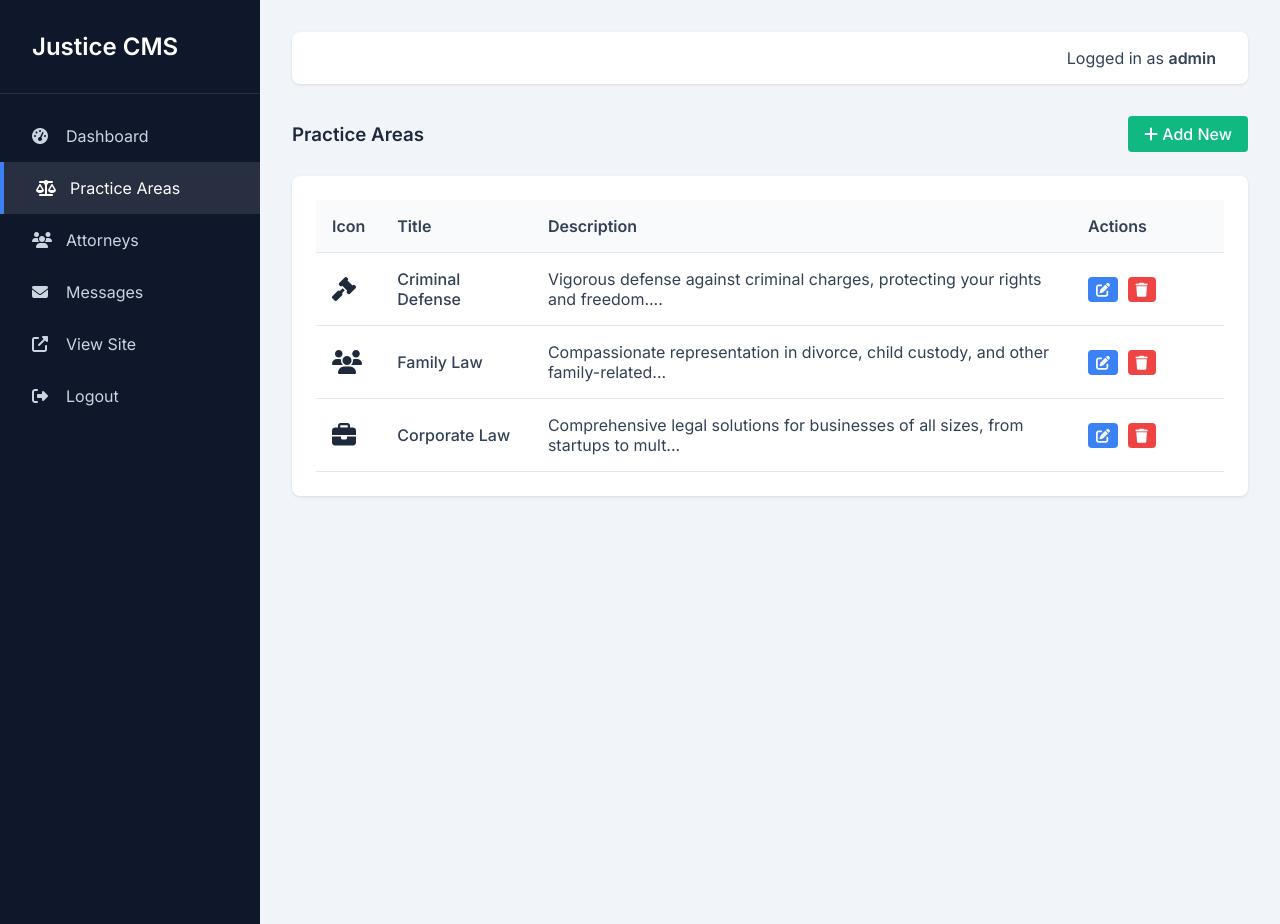
After one commit to jayshreeganesh/law-firm-cms, a PHP site: page /admin/practice_areas.php in a window 1280 px wide. The commit adds this page. Run offline with PHP 8.4, Linux system fonts and the light colour scheme; a user stored in the database is signed in; data comes from the database, SQL or seed files in the repository; some libraries are stand-ins or nearby versions.

Commit message:
feat: implement CRUD for attorneys and practice areas
Added admin/attorneys.php and admin/practice_areas.php with full Create, Read, Update, and Delete capabilities. Updated admin_header.php to include the new sidebar navigation links.

```diff
--- a/admin/includes/admin_header.php
+++ b/admin/includes/admin_header.php
@@ -32,6 +32,8 @@ if ($current_page !== 'login.php' && !isset($_SESSION['admin_logged_in'])) {
         </a>
         <ul class="sidebar-nav">
             <li><a href="index.php" class="<?= $current_page == 'index.php' ? 'active' : '' ?>"><i class="fas fa-tachometer-alt"></i> Dashboard</a></li>
+            <li><a href="practice_areas.php" class="<?= $current_page == 'practice_areas.php' ? 'active' : '' ?>"><i class="fas fa-balance-scale"></i> Practice Areas</a></li>
+            <li><a href="attorneys.php" class="<?= $current_page == 'attorneys.php' ? 'active' : '' ?>"><i class="fas fa-users"></i> Attorneys</a></li>
             <li><a href="messages.php" class="<?= $current_page == 'messages.php' ? 'active' : '' ?>"><i class="fas fa-envelope"></i> Messages</a></li>
             <li><a href="../index.php" target="_blank"><i class="fas fa-external-link-alt"></i> View Site</a></li>
             <li><a href="logout.php"><i class="fas fa-sign-out-alt"></i> Logout</a></li>
--- /dev/null
+++ b/admin/practice_areas.php
@@ -0,0 +1,149 @@
+<?php
+require_once 'includes/admin_header.php';
+
+$action = $_GET['action'] ?? 'list';
+$error = '';
+$success = '';
+
+// Handle Delete
+if ($action === 'delete' && isset($_GET['id'])) {
+    $id = (int)$_GET['id'];
+    $stmt = $pdo->prepare("DELETE FROM practice_areas WHERE id = ?");
+    if ($stmt->execute([$id])) {
+        header("Location: practice_areas.php?msg=deleted");
+        exit;
+    }
+}
+
+// Handle Add/Edit Form Submission
+if ($_SERVER['REQUEST_METHOD'] === 'POST') {
+    $title = trim($_POST['title'] ?? '');
+    $description = trim($_POST['description'] ?? '');
+    $icon = trim($_POST['icon'] ?? 'fas fa-balance-scale');
+
+    if ($title && $description) {
+        if (isset($_POST['id']) && !empty($_POST['id'])) {
+            // Update
+            $id = (int)$_POST['id'];
+            $stmt = $pdo->prepare("UPDATE practice_areas SET title = ?, description = ?, icon = ? WHERE id = ?");
+            $stmt->execute([$title, $description, $icon, $id]);
+            $success = "Practice area updated successfully.";
+            $action = 'list';
+        } else {
+            // Insert
+            $stmt = $pdo->prepare("INSERT INTO practice_areas (title, description, icon) VALUES (?, ?, ?)");
+            $stmt->execute([$title, $description, $icon]);
+            $success = "Practice area added successfully.";
+            $action = 'list';
+        }
+    } else {
+        $error = "Title and Description are required.";
+    }
+}
+
+// Display messages
+if (isset($_GET['msg']) && $_GET['msg'] === 'deleted') {
+    $success = "Practice area deleted successfully.";
+}
+
+?>
+
+<?php if ($action === 'add' || $action === 'edit'): ?>
+    <?php
+    $item = ['id' => '', 'title' => '', 'description' => '', 'icon' => 'fas fa-balance-scale'];
+    if ($action === 'edit' && isset($_GET['id'])) {
+        $stmt = $pdo->prepare("SELECT * FROM practice_areas WHERE id = ?");
+        $stmt->execute([(int)$_GET['id']]);
+        $fetched = $stmt->fetch();
+        if ($fetched) $item = $fetched;
+    }
+    ?>
+    <div class="card" style="max-width: 600px;">
+        <h3 style="margin-top: 0; color: var(--admin-primary);"><?= $action === 'add' ? 'Add' : 'Edit' ?> Practice Area</h3>
+
+        <?php if ($error): ?>
+            <div style="background-color: #fee2e2; color: #991b1b; padding: 1rem; border-radius: 4px; margin-bottom: 1rem;">
+                <?= htmlspecialchars($error) ?>
+            </div>
+        <?php endif; ?>
+
+        <form method="POST" action="practice_areas.php?action=<?= $action ?>">
+            <?php if ($item['id']): ?>
+                <input type="hidden" name="id" value="<?= $item['id'] ?>">
+            <?php endif; ?>
+
+            <div style="margin-bottom: 1rem;">
+                <label style="display: block; margin-bottom: 0.5rem; font-weight: 500;">Title *</label>
+                <input type="text" name="title" value="<?= htmlspecialchars($item['title']) ?>" required style="width: 100%; padding: 0.75rem; border: 1px solid #cbd5e1; border-radius: 4px; font-family: inherit;">
+            </div>
+
+            <div style="margin-bottom: 1rem;">
+                <label style="display: block; margin-bottom: 0.5rem; font-weight: 500;">Icon Class (FontAwesome)</label>
+                <input type="text" name="icon" value="<?= htmlspecialchars($item['icon']) ?>" style="width: 100%; padding: 0.75rem; border: 1px solid #cbd5e1; border-radius: 4px; font-family: inherit;">
+                <small style="color: #64748b;">Example: fas fa-balance-scale, fas fa-gavel</small>
+            </div>
+
+            <div style="margin-bottom: 1.5rem;">
+                <label style="display: block; margin-bottom: 0.5rem; font-weight: 500;">Description *</label>
+                <textarea name="description" rows="5" required style="width: 100%; padding: 0.75rem; border: 1px solid #cbd5e1; border-radius: 4px; font-family: inherit; resize: vertical;"><?= htmlspecialchars($item['description']) ?></textarea>
+            </div>
+
+            <div>
+                <button type="submit" style="padding: 0.75rem 1.5rem; background-color: var(--admin-accent); color: white; border: none; border-radius: 4px; font-weight: 600; cursor: pointer;">Save</button>
+                <a href="practice_areas.php" style="padding: 0.75rem 1.5rem; background-color: #e2e8f0; color: #475569; text-decoration: none; border-radius: 4px; margin-left: 0.5rem; font-weight: 500; display: inline-block;">Cancel</a>
+            </div>
+        </form>
+    </div>
+
+<?php else: ?>
+
+    <div style="display: flex; justify-content: space-between; align-items: center; margin-bottom: 1.5rem;">
+        <h3 style="margin: 0; color: var(--admin-primary);">Practice Areas</h3>
+        <a href="practice_areas.php?action=add" style="padding: 0.5rem 1rem; background-color: var(--admin-success); color: white; text-decoration: none; border-radius: 4px; font-weight: 500;"><i class="fas fa-plus"></i> Add New</a>
+    </div>
+
+    <?php if ($success): ?>
+        <div style="background-color: #d1fae5; color: #065f46; padding: 1rem; border-radius: 4px; margin-bottom: 1rem;">
+            <?= htmlspecialchars($success) ?>
+        </div>
+    <?php endif; ?>
+
+    <div class="card">
+        <div class="table-responsive">
+            <table>
+                <thead>
+                    <tr>
+                        <th>Icon</th>
+                        <th>Title</th>
+                        <th>Description</th>
+                        <th style="width: 120px;">Actions</th>
+                    </tr>
+                </thead>
+                <tbody>
+                    <?php
+                    $stmt = $pdo->query("SELECT * FROM practice_areas ORDER BY id DESC");
+                    $areas = $stmt->fetchAll();
+                    if (count($areas) > 0): foreach ($areas as $area):
+                    ?>
+                    <tr>
+                        <td><i class="<?= htmlspecialchars($area['icon']) ?>" style="font-size: 1.5rem; color: var(--admin-primary);"></i></td>
+                        <td style="font-weight: 500;"><?= htmlspecialchars($area['title']) ?></td>
+                        <td><?= htmlspecialchars(substr($area['description'], 0, 80)) ?>...</td>
+                        <td>
+                            <a href="practice_areas.php?action=edit&id=<?= $area['id'] ?>" class="btn-sm" style="background-color: var(--admin-accent); color: white; text-decoration: none; border-radius: 4px; display: inline-block; margin-right: 5px;"><i class="fas fa-edit"></i></a>
+                            <a href="practice_areas.php?action=delete&id=<?= $area['id'] ?>" class="btn-sm btn-danger" style="text-decoration: none; border-radius: 4px; display: inline-block;" onclick="return confirm('Are you sure you want to delete this practice area?');"><i class="fas fa-trash"></i></a>
+                        </td>
+                    </tr>
+                    <?php endforeach; else: ?>
+                    <tr>
+                        <td colspan="4" style="text-align: center; padding: 2rem;">No practice areas found.</td>
+                    </tr>
+                    <?php endif; ?>
+                </tbody>
+            </table>
+        </div>
+    </div>
+
+<?php endif; ?>
+
+<?php require_once 'includes/admin_footer.php'; ?>
```
Also changed, not shown: admin/attorneys.php (added, +182 -0 lines).
